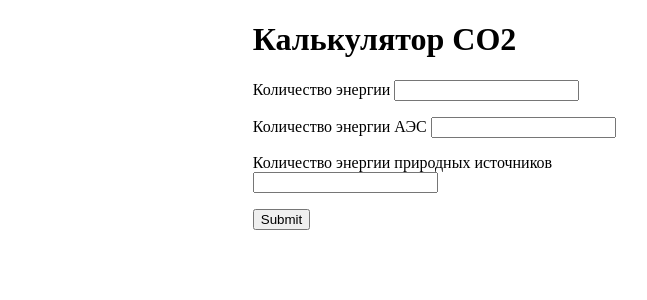
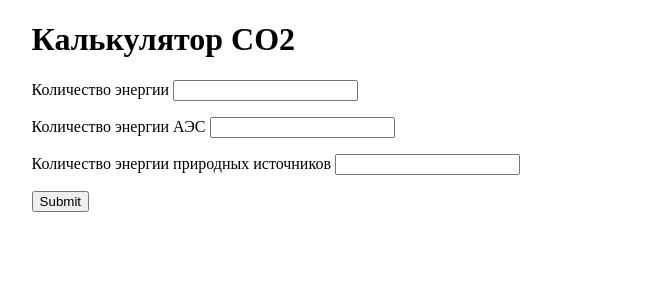
Before and after one commit to zoricheva/Global-Data-CO2, a Flask app: page / in a window 1280 px wide. Shown: the top 300 px of the page, without its empty margins (166-813 px from the left). Run offline with Flask 3, Linux system fonts and the light colour scheme.

Commit message:
Update index2.html

```diff
--- a/templates/index2.html
+++ b/templates/index2.html
@@ -2,12 +2,12 @@
 <style>
   form {
     margin:auto;
-    width: 35%;
+    width: 70%;
   }
 
   .message{
     margin:auto;
-    width:35%;
+    width:70%;
     border: 1px solid #ccc;
   }
 </style>
```
